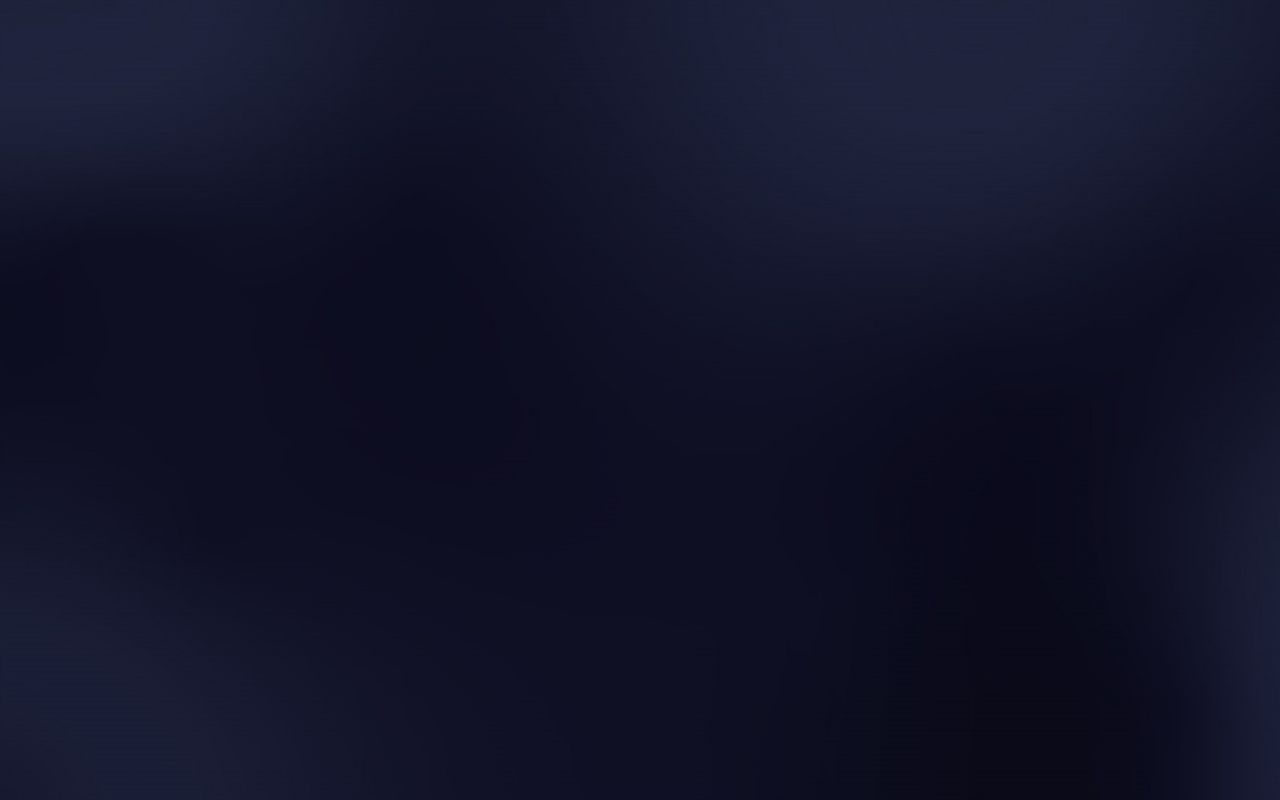
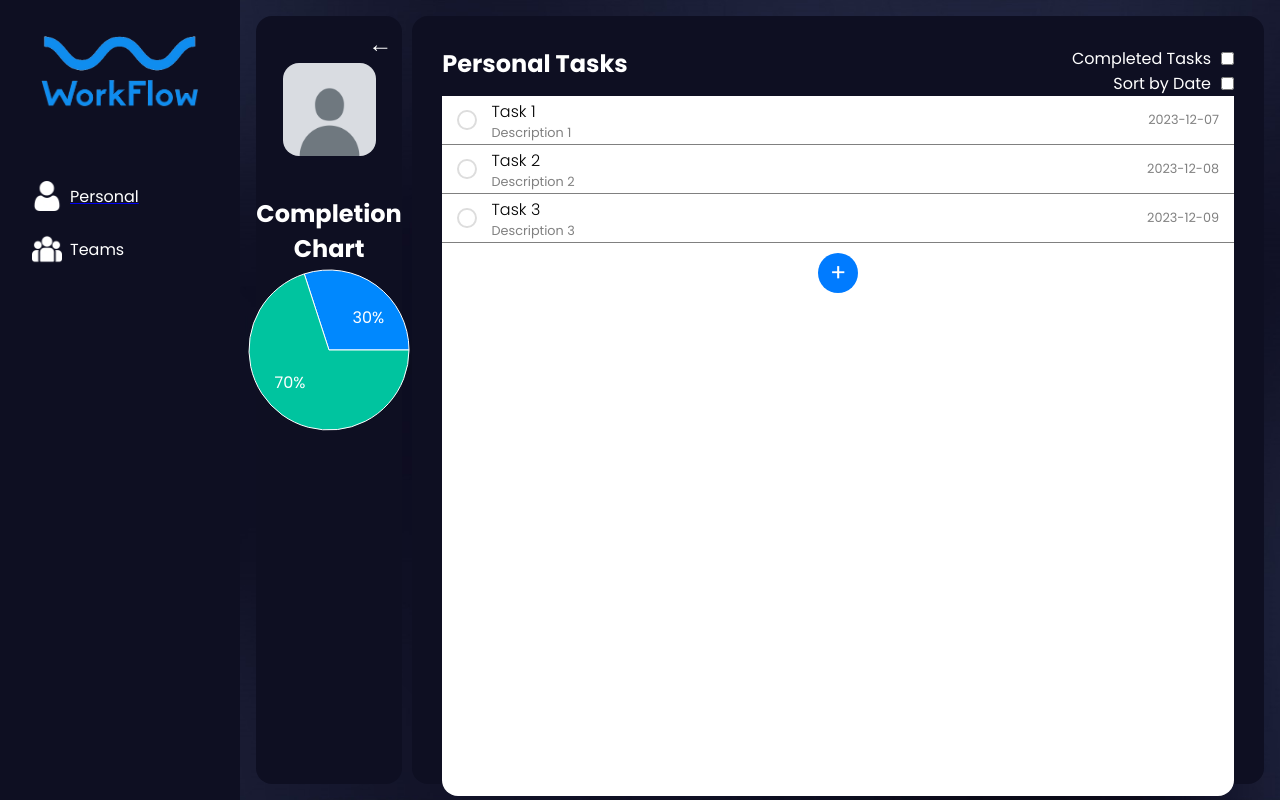
Before and after one commit to ChanAbay-abay/WorkFlow, a React (Vite) app in the folder Client/: page /teamone in a window 1280 px wide. Before the commit this address had no page. Built offline with nearby package versions, Linux system fonts and the light colour scheme.

Commit message:
Team Page Setup

```diff
--- a/Client/src/Components/NavBar/NavBar.jsx
+++ b/Client/src/Components/NavBar/NavBar.jsx
@@ -3,12 +3,12 @@ import "./nav.css";
 import WorkFlowEmblem from "../../Assets/WorkFlowEmblem.png";
 import WorkFlowText from "../../Assets/WorkFlowText.png";
 import { Link } from "react-router-dom";
-import PageCycler from "../../Pages/PageCycler/PageCycler";
 import userWhite from "../../Assets/ICONS/userWhite.png";
 import groupWhite from "../../Assets/ICONS/groupWhite.png";
 import hasbulla from "../../Assets/hasbulla.jpg";
 import Personal from "../../Pages/Personal/Personal";
 import Homepage from "../../Pages/Homepage/Homepage";
+import TeamOne from "../../Pages/Teams/TeamOne/TeamOne";
 
 function NavBar() {
   const [isDropdownOpen, setDropdownOpen] = useState(false);
@@ -54,7 +54,7 @@ function NavBar() {
               <div className="dropdown-content" onClick={stopPropagation}>
                 <div className="nav-team-list">
                   <div className="nav-each-team">
-                    <Link to={{}}>
+                    <Link to="/teamone">
                       <img src={hasbulla} alt="" className="nav-teamImage" />
                       <h3>team1</h3>
                     </Link>
--- a/Client/src/Pages/PageCycler/PageCycler.css
+++ /dev/null
@@ -1,18 +0,0 @@
-.pagecycler-main-container {
-    display: flex;
-    height: 100vh;
-}
-
-.nav {
-    background-color: inherit;
-}
-
-.pagecycler-content {
-    flex-grow: 1;
-    /* padding: 20px; */
-    margin-left: 16rem;
-    margin-top: 1rem;
-    margin-bottom: 1rem;
-    margin-right: 1rem;
-    /* background-color: gray; */
-}
--- a/Client/src/Pages/PageCycler/PageCycler.jsx
+++ /dev/null
@@ -1,22 +0,0 @@
-import React from "react";
-import NavBar from "../../Components/NavBar/NavBar";
-import "./PageCycler.css";
-import Homepage from "../Homepage/Homepage.jsx";
-import Personal from "../Personal/Personal";
-
-function PageCycler() {
-  return (
-    <div className="pagecycler-main-container">
-      <div className="nav">
-        <NavBar />
-      </div>
-      <div className="pagecycler-content">
-        {/* <h1>pagecycler</h1> */}
-        {/* <Homepage></Homepage> */}
-        <Personal></Personal>
-      </div>
-    </div>
-  );
-}
-
-export default PageCycler;
--- a/Client/src/Pages/Teams/TeamOne/TeamOne.jsx
+++ b/Client/src/Pages/Teams/TeamOne/TeamOne.jsx
@@ -0,0 +1,64 @@
+import React from "react";
+import "./TeamOne.css";
+import userDefault from "../../../Assets/ICONS/userDefault.jpg";
+import NavBar from "../../../Components/NavBar/NavBar";
+import TaskList from "../../../Components/TaskList/TaskList";
+import TLPieChart from "../../../Components/TLPieChart/TLPieChart";
+import { useState } from "react";
+
+function TeamOne() {
+  const username = "Username";
+  const [isLeftPanelExpanded, setIsLeftPanelExpanded] = useState(true);
+  const [showPieChart, setShowPieChart] = useState(true);
+
+  const toggleLeftPanel = () => {
+    if (!isLeftPanelExpanded) {
+      setIsLeftPanelExpanded(true);
+      setTimeout(() => setShowPieChart(true), 400);
+    } else {
+      setShowPieChart(false);
+      setIsLeftPanelExpanded(false);
+    }
+  };
+
+  return (
+    <div className="ptl-container">
+      <div className="ptl-nav">
+        <NavBar />
+      </div>
+      <div className="ptl-content">
+        <div
+          className={`ptl-content-left ${
+            isLeftPanelExpanded
+              ? "ptl-content-left-expanded"
+              : "ptl-content-left-shrunk"
+          }`}
+        >
+          <div className="ptl-left-pfp-con">
+            <img src={userDefault} alt="" className="ptl-left-pfp" />
+          </div>
+          <div className="ptl-left-piechart-con">
+            {isLeftPanelExpanded && (
+              <h2 className="ptl-piechart-title">Completion Chart</h2>
+            )}
+            {showPieChart && <TLPieChart />}
+          </div>
+          <button onClick={toggleLeftPanel} className="toggle-panel-btn">
+            {isLeftPanelExpanded ? "←" : "→"}
+          </button>
+        </div>
+        <div
+          className={`ptl-content-right ${
+            isLeftPanelExpanded
+              ? "ptl-content-right-expanded"
+              : "ptl-content-right-shrunk"
+          }`}
+        >
+          <TaskList />
+        </div>
+      </div>
+    </div>
+  );
+}
+
+export default TeamOne;
--- a/Client/src/main.jsx
+++ b/Client/src/main.jsx
@@ -6,8 +6,8 @@ import { BrowserRouter as Router, Route, Routes } from "react-router-dom";
 import LogIn from "./Components/LogIn/Login";
 import SignUp from "./Components/SignUp/SignUp";
 import Personal from "./Pages/Personal/Personal";
-import PageCycler from "./Pages/PageCycler/PageCycler";
 import Homepage from "./Pages/Homepage/Homepage";
+import TeamOne from "./Pages/Teams/TeamOne/TeamOne";
 
 ReactDOM.createRoot(document.getElementById("root")).render(
   // <React.StrictMode>
@@ -25,6 +25,7 @@ ReactDOM.createRoot(document.getElementById("root")).render(
         <Route path="/signup" Component={SignUp}></Route>
         <Route path="/homepage" Component={Homepage}></Route>
         <Route path="/personal" Component={Personal}></Route>
+        <Route path="/teamone" Component={TeamOne}></Route>
       </Routes>
     </Router>
   </div>
```
Also changed, not shown: 1 other file (tests, documents, lock files or other folders).
